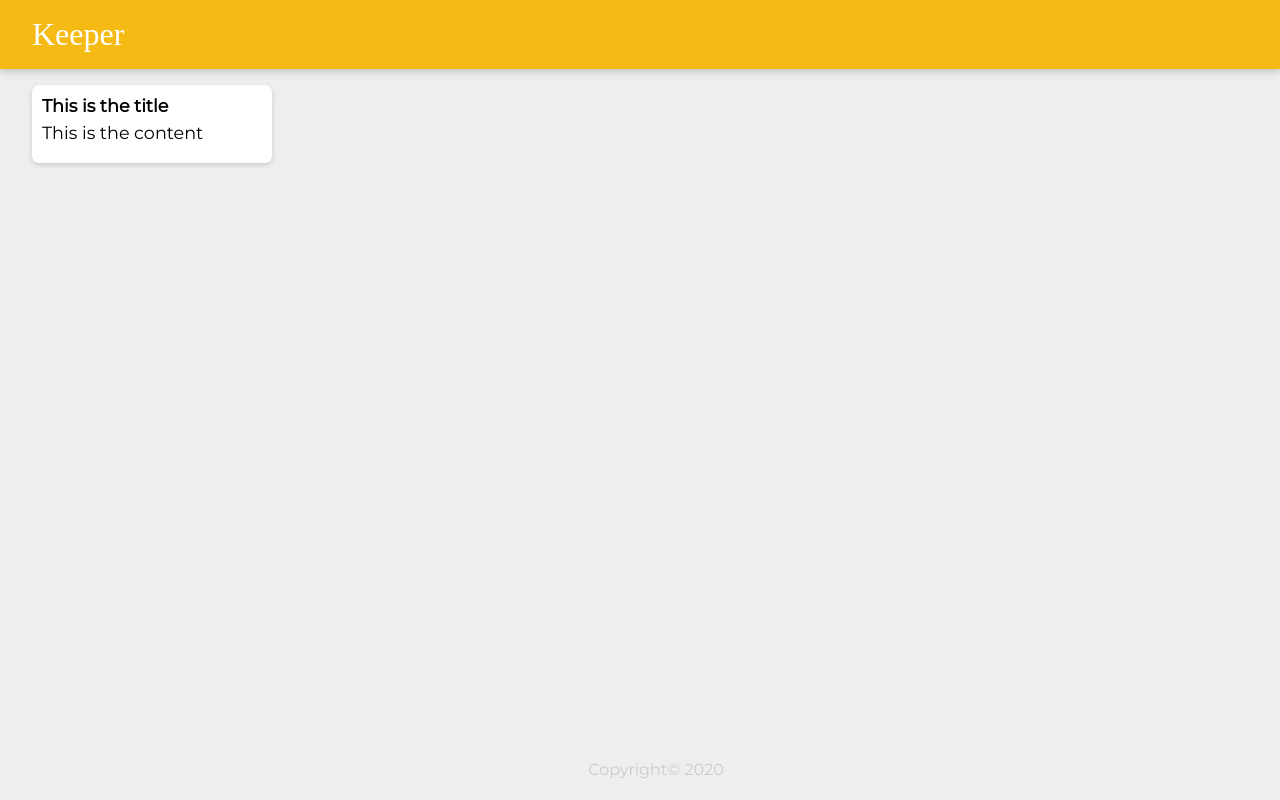
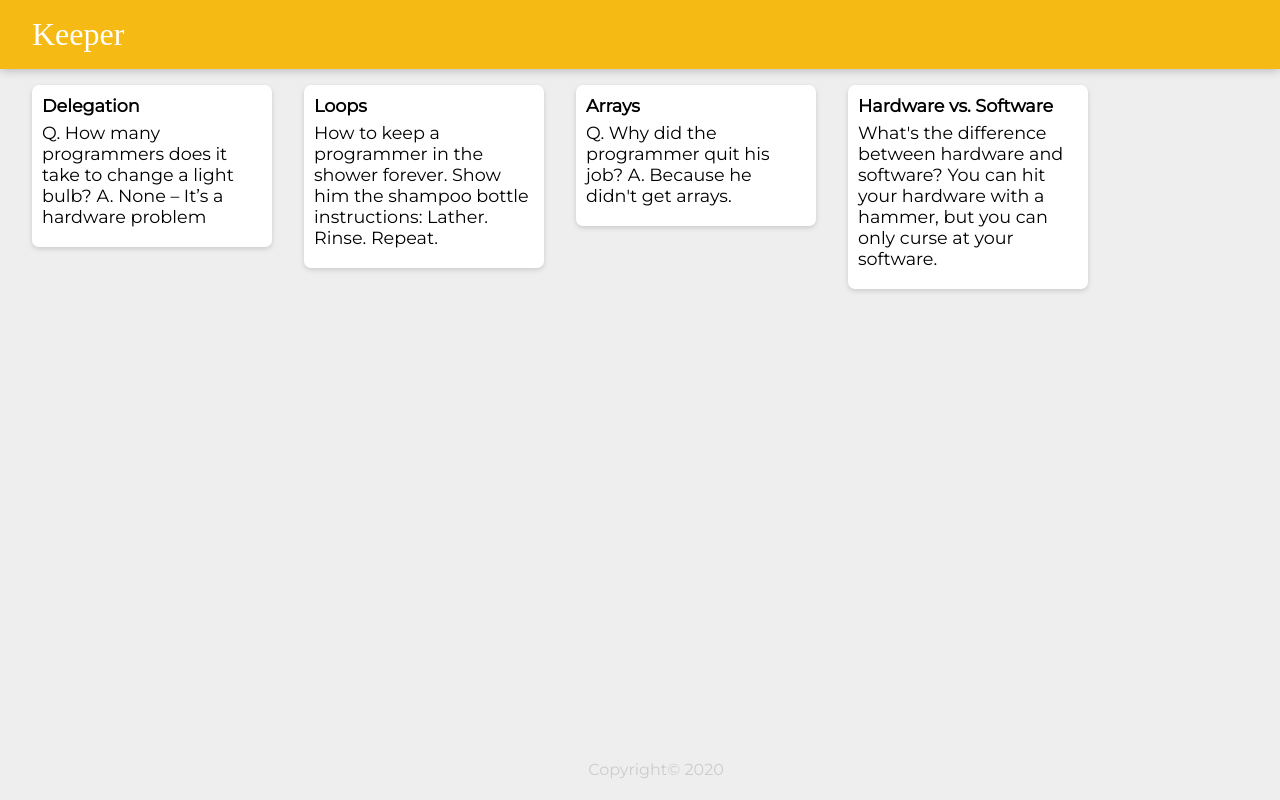
Before and after one commit to yctsai116/keeper-app, a React (Create React App) app: page / in a window 1280 px wide. Built offline with nearby package versions, Linux system fonts and the light colour scheme; a web font is replaced by a local one.

Commit message:
modularize note
By property and mapping

```diff
--- a/src/components/App.jsx
+++ b/src/components/App.jsx
@@ -2,11 +2,19 @@
 import Header from "./Header";
 import Footer from "./Footer";
 import Note from "./Note";
+import notes from "../notes";
+
 
 function App() {
     return (<div>
         <Header />
-        <Note />
+        {notes.map(entry =>
+            <Note
+                key={entry.key}
+                title={entry.title}
+                content={entry.content}
+            />
+        )}
         <Footer />
     </div>)
 }
--- a/src/components/Note.jsx
+++ b/src/components/Note.jsx
@@ -1,9 +1,9 @@
 import React from "react";
 
-function Note() {
+function Note(props) {
     return (<div className="note">
-        <h1>This is the title</h1>
-        <p>This is the content</p>
+        <h1>{props.title}</h1>
+        <p>{props.content}</p>
     </div>)
 }
 
--- /dev/null
+++ b/src/notes.js
@@ -0,0 +1,28 @@
+const notes = [
+    {
+      key: 1,
+      title: "Delegation",
+      content:
+        "Q. How many programmers does it take to change a light bulb? A. None – It’s a hardware problem"
+    },
+    {
+      key: 2,
+      title: "Loops",
+      content:
+        "How to keep a programmer in the shower forever. Show him the shampoo bottle instructions: Lather. Rinse. Repeat."
+    },
+    {
+      key: 3,
+      title: "Arrays",
+      content:
+        "Q. Why did the programmer quit his job? A. Because he didn't get arrays."
+    },
+    {
+      key: 4,
+      title: "Hardware vs. Software",
+      content:
+        "What's the difference between hardware and software? You can hit your hardware with a hammer, but you can only curse at your software."
+    }
+  ];
+
+  export default notes;
```
